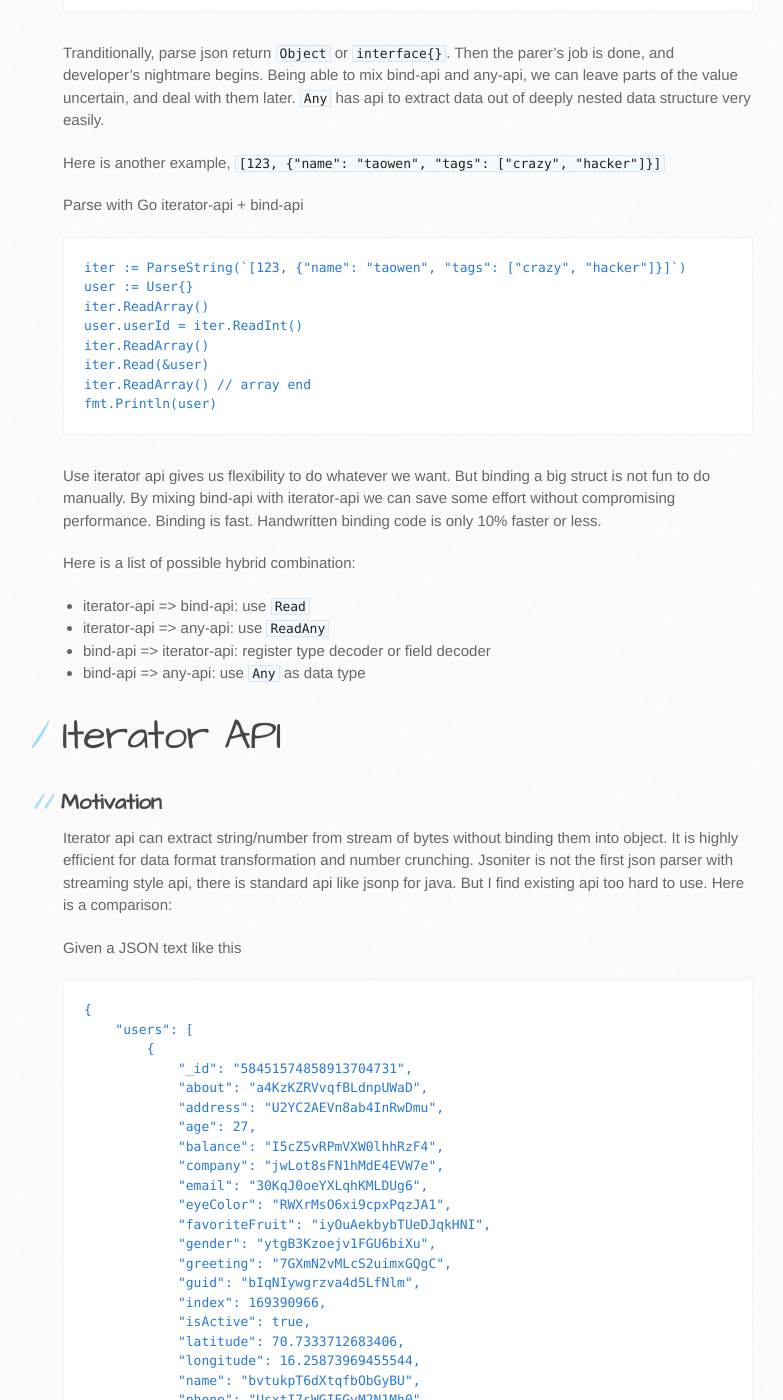
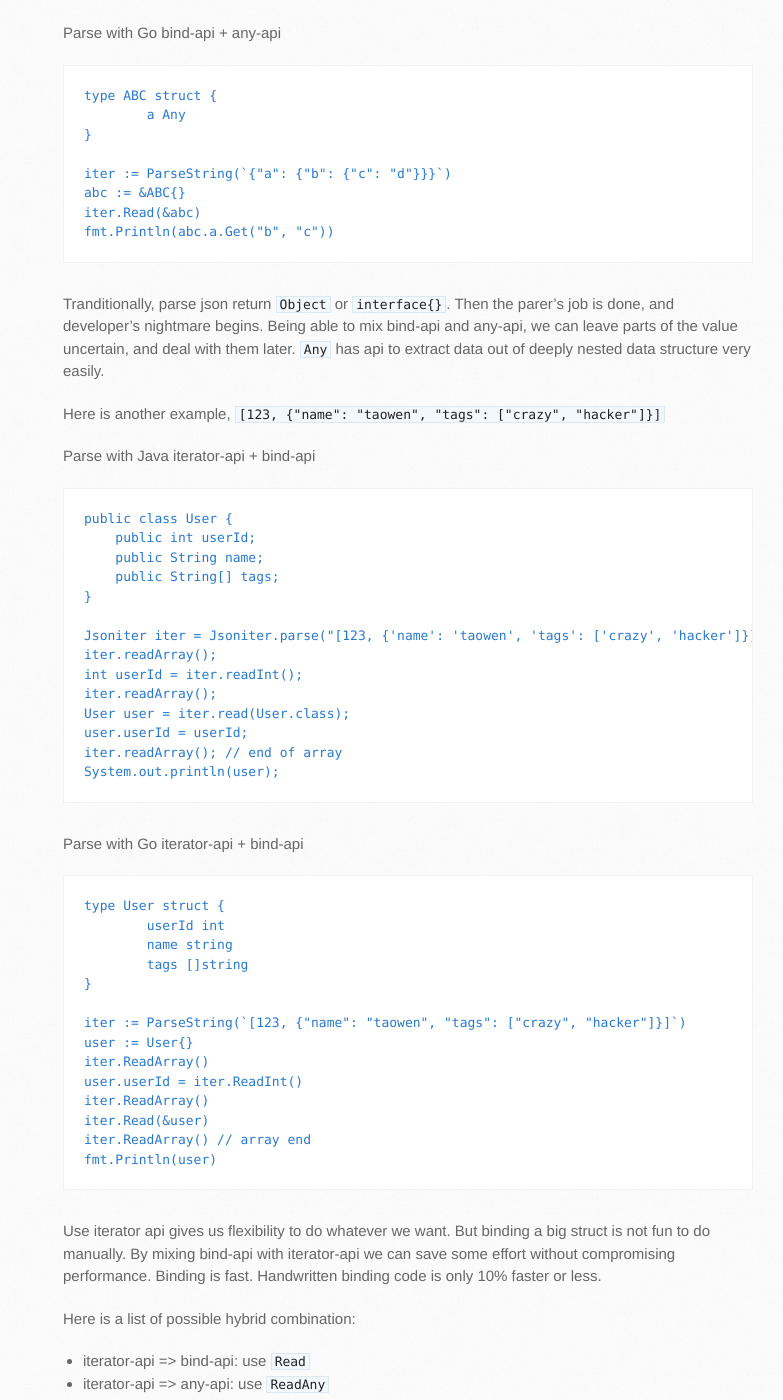
Before and after one commit to json-iterator/json-iterator.github.io, a Jekyll site: the page built from api.md, in a window 1280 px wide and 1400 px high, scrolled down 1174 px. Shown: the whole window, without its empty margins (107-890 px from the left). Built offline with Jekyll 4.4.1, drawn with Linux system fonts in a browser that asks for light colours; comment, search, counter and statistics services are not loaded; some of the changed text lies outside the part shown.

Commit message:
Update api.md

````diff
--- a/api.md
+++ b/api.md
@@ -20,6 +20,17 @@
 
 Given this document `{"a": {"b": {"c": "d"}}}`
 
+Parse with Java bind-api + any-api
+```
+public class ABC {
+    public Any a;
+}
+
+Jsoniter iter = Jsoniter.parse("{'a': {'b': {'c': 'd'}}}".replace('\'', '"'));
+ABC abc = iter.read(ABC.class);
+System.out.println(abc.a.get("b", "c"));
+```
+
 Parse with Go bind-api + any-api
 
 ```
@@ -33,13 +44,39 @@
 fmt.Println(abc.a.Get("b", "c"))
 ```
 
+
 Tranditionally, parse json return `Object` or `interface{}`. Then the parer's job is done, and developer's nightmare begins. Being able to mix bind-api and any-api, we can leave parts of the value uncertain, and deal with them later. `Any` has api to extract data out of deeply nested data structure very easily.
 
 Here is another example, `[123, {"name": "taowen", "tags": ["crazy", "hacker"]}]`
 
+Parse with Java iterator-api + bind-api
+
+```
+public class User {
+    public int userId;
+    public String name;
+    public String[] tags;
+}
+
+Jsoniter iter = Jsoniter.parse("[123, {'name': 'taowen', 'tags': ['crazy', 'hacker']}]".replace('\'', '"'));
+iter.readArray();
+int userId = iter.readInt();
+iter.readArray();
+User user = iter.read(User.class);
+user.userId = userId;
+iter.readArray(); // end of array
+System.out.println(user);
+```
+
 Parse with Go iterator-api + bind-api
 
 ```
+type User struct {
+	userId int
+	name string
+	tags []string
+}
+
 iter := ParseString(`[123, {"name": "taowen", "tags": ["crazy", "hacker"]}]`)
 user := User{}
 iter.ReadArray()
````
